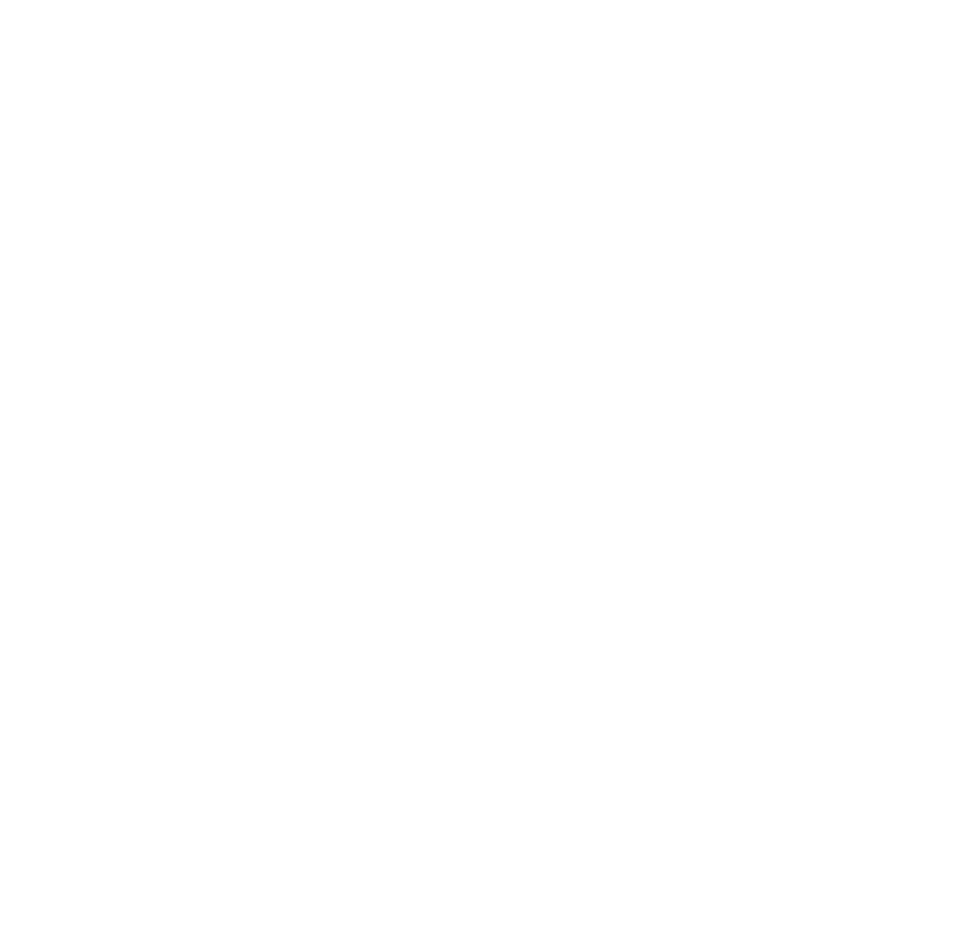
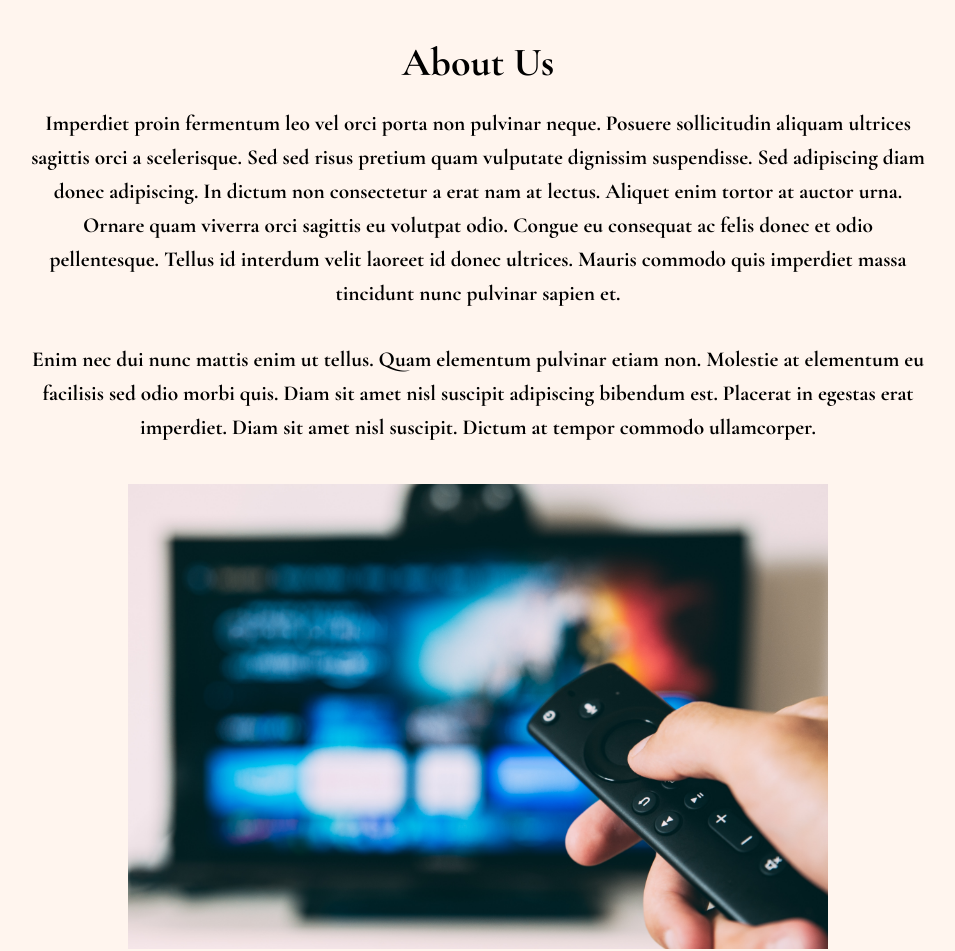
Before and after one commit to Capstone-ACC/My-Capstone, a React (Vite) app: page /about in a window 1280 px wide. Shown: the part 813-1764 px from the top of the page, without its empty margins (162-1117 px from the left). Before the commit the page ends 800 px from the top, so only its background shows below. Built offline with nearby package versions, Linux system fonts and the light colour scheme.

Commit message:
adding code for About.jsx, with styles

```diff
--- /dev/null
+++ b/src/components/About.css
@@ -0,0 +1,46 @@
+/* about component */
+.ourStory-container {
+    width: 100%;
+    max-width: 1500px;
+    background-color: #FFF5EE;
+    display: block;
+    margin-left: auto;
+    margin-right: auto;
+    border-radius: 12px;
+}
+
+h6 {
+    font-size: 2.5em;
+    color: black;
+    margin-top: 20px;
+    margin-bottom: 20px;
+    font-family: 'Cormorant Garamond', serif;
+}
+
+.about {
+    width: 100%;
+    max-width: 900px;
+    margin-left: auto;
+    margin-right: auto;
+    display: block;
+}
+
+.about {
+    color: white;
+    font-size: 16pt;
+}
+
+/*images*/
+.shoppingImg {
+    width: 100%;
+    max-width: 700px;
+    margin-top: 80px;
+    margin-bottom: 20px;
+}
+
+.televisionImg {
+    width: 100%;
+    max-width: 700px;
+    margin-top: 40px;
+    margin-bottom: 20px;
+}
--- a/src/components/About.jsx
+++ b/src/components/About.jsx
@@ -1,4 +1,5 @@
 import React from 'react'
+import './About.css'
 
 export default function About() {
   return (
@@ -6,8 +7,36 @@ export default function About() {
      <br/>
      <hr />
 
-     <div>
-        About
+     <div className="ourStory-container">
+       <img src="/images/shopping.jpg" className="shoppingImg" />
+       <h6>About Us</h6>
+
+       <div className="about">
+         <span>
+           Imperdiet proin fermentum leo vel orci porta non pulvinar neque.
+           Posuere sollicitudin aliquam ultrices sagittis orci a scelerisque.
+           Sed sed risus pretium quam vulputate dignissim suspendisse. Sed
+           adipiscing diam donec adipiscing. In dictum non consectetur a
+           erat nam at lectus. Aliquet enim tortor at auctor urna. Ornare
+           quam viverra orci sagittis eu volutpat odio. Congue eu consequat
+           ac felis donec et odio pellentesque. Tellus id interdum velit
+           laoreet id donec ultrices. Mauris commodo quis imperdiet massa
+           tincidunt nunc pulvinar sapien et.
+         </span>
+
+          <br/>
+          <br/>
+
+          <span>
+           Enim nec dui nunc mattis enim ut tellus. Quam elementum pulvinar etiam
+           non. Molestie at elementum eu facilisis sed odio morbi quis. Diam sit
+           amet nisl suscipit adipiscing bibendum est. Placerat in egestas erat
+           imperdiet. Diam sit amet nisl suscipit. Dictum at tempor commodo
+           ullamcorper.
+           </span>
+
+           <img src="/images/televisionImg.jpg" className="televisionImg" />
+       </div>
      </div>
     </>
   )
--- a/src/components/Main-SearchBar.css
+++ b/src/components/Main-SearchBar.css
@@ -37,7 +37,7 @@ input {
 }
 
 .my-box {
-  background-color: lightblue;
+  background-color: #FFF5EE;
   width: 21%;
   margin: 20px;
   border-radius: 28px;
```
Also changed, not shown: public/images/playStationImg.jpg (deleted), public/images/shopping.jpg (added).
